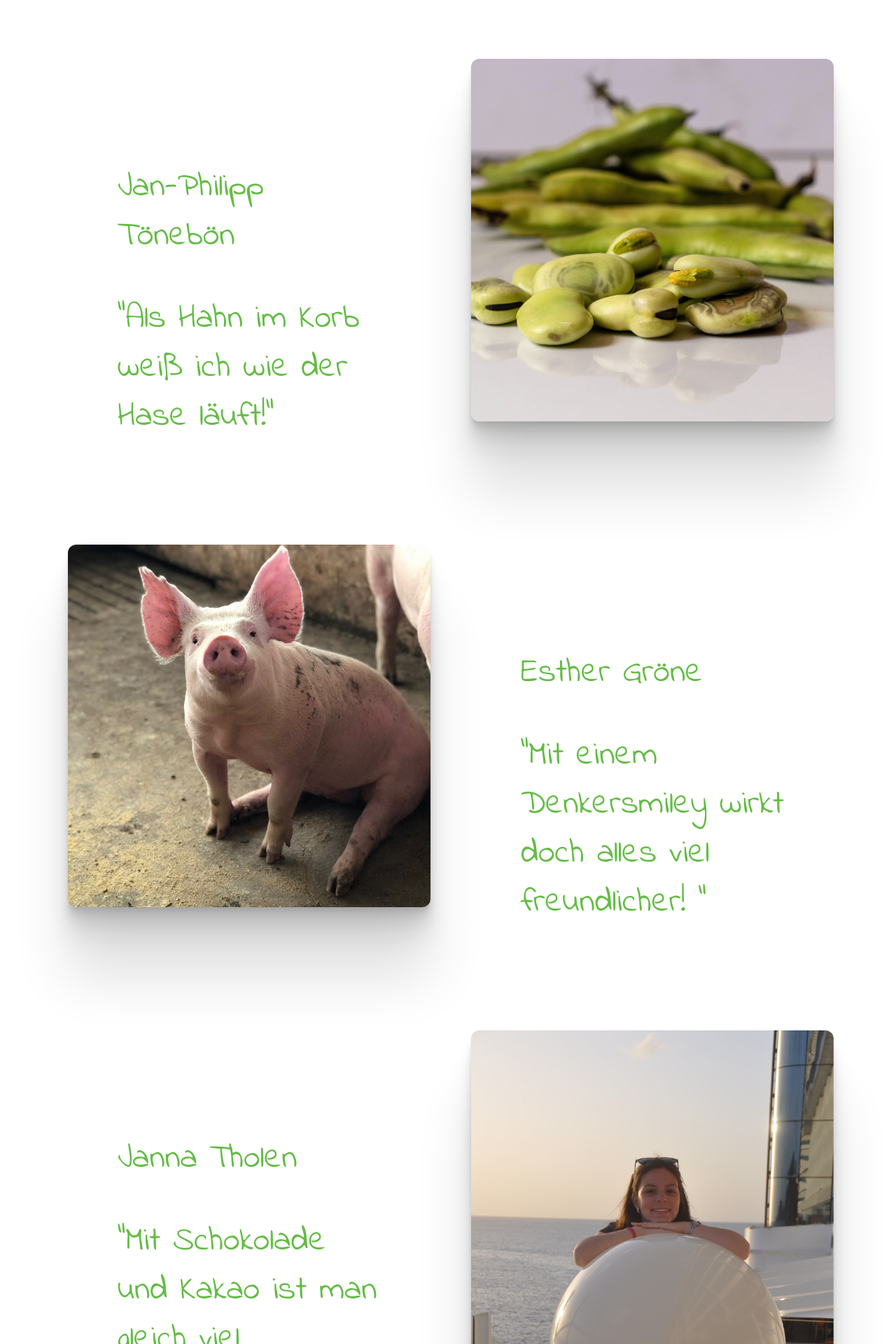
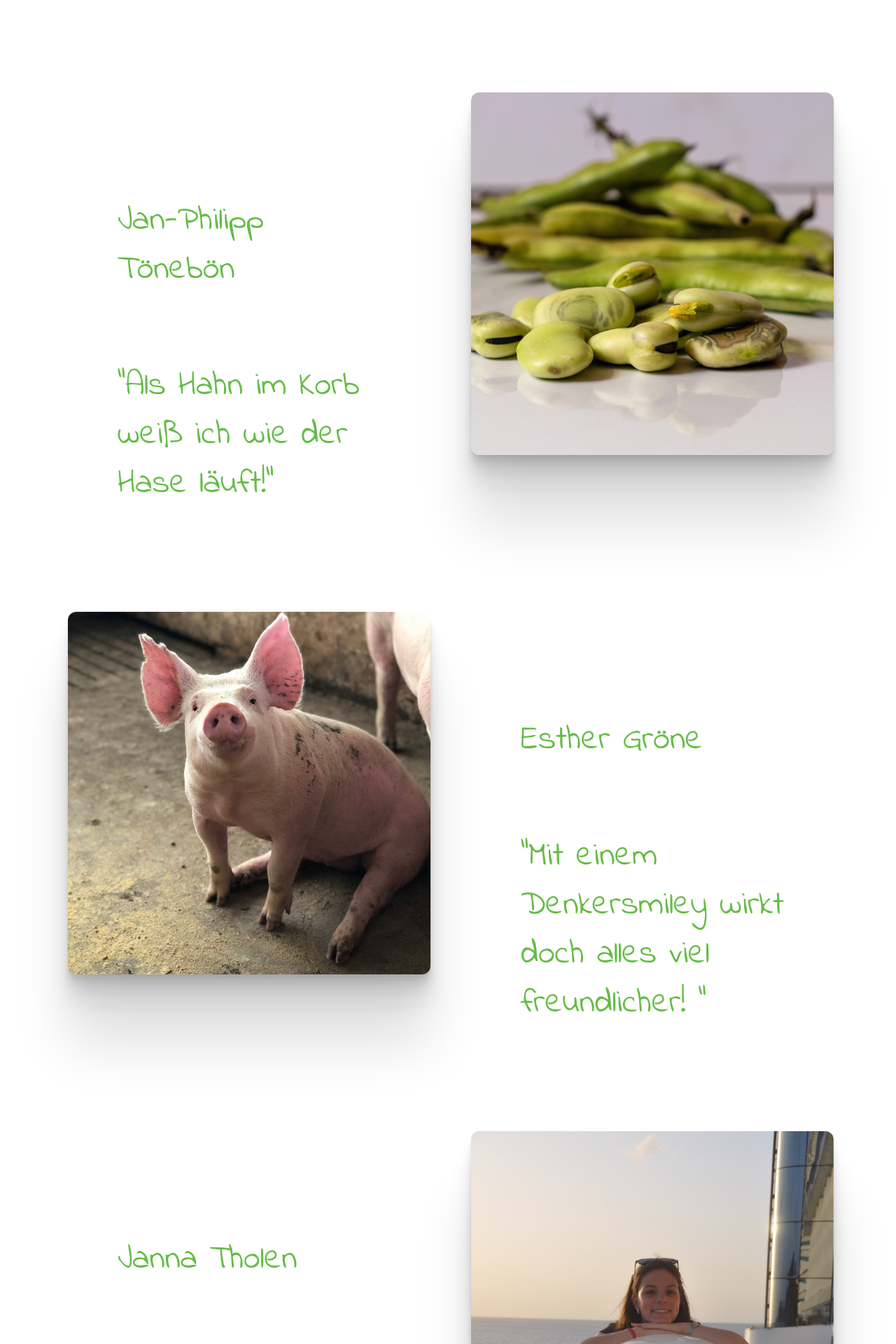
Before and after one commit to shuralw/meetmeat, an Angular app: page /UeberUns in a window 1280 px wide. Shown: the part 2044-3964 px from the top of the page at 70% size. Built offline with nearby package versions, Linux system fonts and the light colour scheme.

Commit message:
Text in den Boxen zentriert (ohne Schriftanpassung)

```diff
--- a/src/app/ueberuns/ueberuns.component.html
+++ b/src/app/ueberuns/ueberuns.component.html
@@ -31,40 +31,66 @@
     </div>
 
     <div class="team_übersicht textgrößefießtext">
-        Wir sind eine Gruppe von vier Studierenden der Lebens&shy;mittel&shy;technologie an der TH OWL und entwickeln aktuell unser eigenes Produkt. Täglich sind wir damit beschäftigt, dir das Fleischerlebnis bei gleichzeitiger Fleischreduktion zu ermöglichen. Und dies gelingt uns auch schon ziemlich gut!
+        Wir sind eine Gruppe von vier Studierenden der Lebens&shy;mittel&shy;technologie an der TH OWL und entwickeln
+        aktuell unser eigenes Produkt. Täglich sind wir damit beschäftigt, dir das Fleischerlebnis bei gleichzeitiger
+        Fleischreduktion zu ermöglichen. Und dies gelingt uns auch schon ziemlich gut!
     </div>
 
     <div class="vorstellung">
         <div class="helene">
             <img class="box" src="assets/img/Helene.jpg">
         </div>
-       <div class="helene_text textzentrierer textgrößefießtext">
+        <div class="helene_text textzentrierer textgrößefießtext textbox">
+            <div class="spacing_oben"></div>
+            <div class="obere_Zeile">
                 <p>Helene Winter</p>
-           <p class= "merkmalschrift">"Mit nur ein paar Klicks können wir alles darstellen was wir uns vorstellen! "</p>
+            </div>
+            <div class="untere_Zeile">
+                <p class="merkmalschrift">"Mit nur ein paar Klicks können wir alles darstellen was wir uns vorstellen! "</p>
+            </div>
+            <div class="spacing_unten"></div>
         </div>
 
         <div class="jp">
             <img class="box" src="assets/img/soja.jpg">
         </div>
-        <div class="jp_text textzentrierer textgrößefießtext">
+        <div class="jp_text textzentrierer textgrößefießtext textbox">
+            <div class="spacing_oben"></div>
+            <div class="obere_Zeile">
                 <p>Jan-Philipp Tönebön</p>
-            <p class= "merkmalschrift">"Als Hahn im Korb weiß ich wie der Hase läuft!"</p>
+            </div>
+            <div class="untere_Zeile">
+                <p class="merkmalschrift">"Als Hahn im Korb weiß ich wie der Hase läuft!"</p>
+            </div>
+            <div class="spacing_unten"></div>
         </div>
 
         <div class="esther">
-            <img class="box" src="assets/img/schweinchen.jpg" alt="Avatar" >
+            <img class="box" src="assets/img/schweinchen.jpg" alt="Avatar">
         </div>
-        <div class="esther_text textzentrierer textgrößefießtext">
+        <div class="esther_text textzentrierer textgrößefießtext textbox">
+            <div class="spacing_oben"></div>
+            <div class="obere_Zeile">
                 <p>Esther Gröne</p>
-            <p class= "merkmalschrift">"Mit einem Denkersmiley wirkt doch alles viel freundlicher! "</p>
+            </div>
+            <div class="untere_Zeile">
+                <p class="merkmalschrift">"Mit einem Denkersmiley wirkt doch alles viel freundlicher! "</p>
+            </div>
+            <div class="spacing_unten"></div>
         </div>
 
         <div class="janna">
             <img class="box" src="assets/img/Janna.JPG" alt="Avatar">
         </div>
-        <div class="janna_text textzentrierer textgrößefießtext">
+        <div class="janna_text textzentrierer textgrößefießtext textbox">
+            <div class="spacing_oben"></div>
+            <div class="obere_Zeile">
                 <p>Janna Tholen</p>
-            <p class= "merkmalschrift">"Mit Schokolade und Kakao ist man gleich viel produktiver!"</p>
+            </div>
+            <div class="untere_Zeile">
+                <p class="merkmalschrift">"Mit Schokolade und Kakao ist man gleich viel produktiver!"</p>
+            </div>
+            <div class="spacing_unten"></div>
         </div>
 
     </div>
--- a/src/app/ueberuns/ueberuns.component.scss
+++ b/src/app/ueberuns/ueberuns.component.scss
@@ -8,12 +8,12 @@ $fontsizeHeadinggroß: 5rem;
 $fontsizeFließtextgroß: 3rem;
 $Abstandfließtext: 15px;
 $Abstandfließtextgroß: 100px;
-$Merkmalschrift: 0,7rem;
+$Merkmalschrift: 0, 7rem;
 $Merkmalschriftgroß: 3rem;
 
 .gridcontainer {
     display: grid;
-    grid-template-rows: auto auto auto auto auto ;
+    grid-template-rows: auto auto auto auto auto;
     grid-template-areas: "video" "team_überschrift" "team_übersicht" "vorstellung" "bottom";
     position: absolute;
     top: 90px;
@@ -52,12 +52,13 @@ $Merkmalschriftgroß: 3rem;
     grid-area: vorstellung;
     display: grid;
     margin: 40px auto 0 auto;
-    grid-template-columns: 45vw 45vw ;
+    grid-template-columns: 45vw 45vw;
     grid-template-rows: auto auto auto auto;
-    grid-template-areas: "helene helene_text"
-    "jp_text jp"
-    "esther esther_text"
-    "janna_text janna"
+    grid-template-areas:
+        "helene helene_text"
+        "jp_text jp"
+        "esther esther_text"
+        "janna_text janna";
 }
 
 .helene img {
@@ -133,7 +134,6 @@ $Merkmalschriftgroß: 3rem;
     font-family: "Rajdhani", sans-serif;
 }
 
-
 .box {
     box-shadow: 0 2.8px 2.2px rgba(0, 0, 0, 0.034), 0 6.7px 5.3px rgba(0, 0, 0, 0.048),
         0 12.5px 10px rgba(0, 0, 0, 0.06), 0 22.3px 17.9px rgba(0, 0, 0, 0.072), 0 41.8px 33.4px rgba(0, 0, 0, 0.086),
@@ -158,9 +158,28 @@ $Merkmalschriftgroß: 3rem;
 .nobr {
     white-space: nowrap;
 }
+.textbox {
+    display: grid;
+    grid-template-rows: 1fr min-content min-content 1fr;
+    grid-template-areas: "spacing_oben" "obere_Zeile" "untere_Zeile" "spacing_unten";
+}
+
+.spacing_oben {
+    grid-area: spacing_oben;
+}
+
+.spacing_unten {
+    grid-area: spacing_unten;
+}
+.obere_Zeile {
+    grid-area: obere_Zeile;
+}
+
+.untere_Zeile {
+    grid-area: untere_Zeile;
+}
 
 @media only screen and (min-width: 1000px) {
-
     .textgrößeüberschriften {
         font-size: $fontsizeHeadinggroß;
     }
```
Lines whose indentation alone changed are shown as unchanged.
